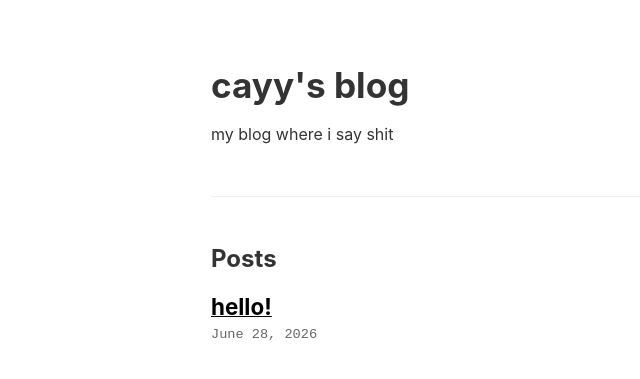
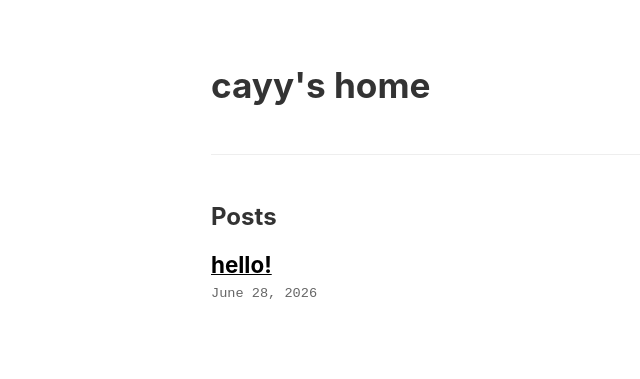
Before and after one commit to cayrrs/blog, a Jekyll site: the page built from index.md, in a window 1280 px wide. Shown: the top 379 px of the page, without its empty margins (89-729 px from the left). Built offline with Jekyll 4.4.1, drawn with Linux system fonts in a browser that asks for light colours.

Commit message:
Update _config.yml

```diff
--- a/_config.yml
+++ b/_config.yml
@@ -1,6 +1,6 @@
 # Site Settings
-title: cayy's blog
-description: "my blog where i say shit"
+title: cayy's home
+description: ""
 url: "https://blog.caysgoodies.xyz"
 baseurl: ""
 repository: "cayrrs/blog"
```
